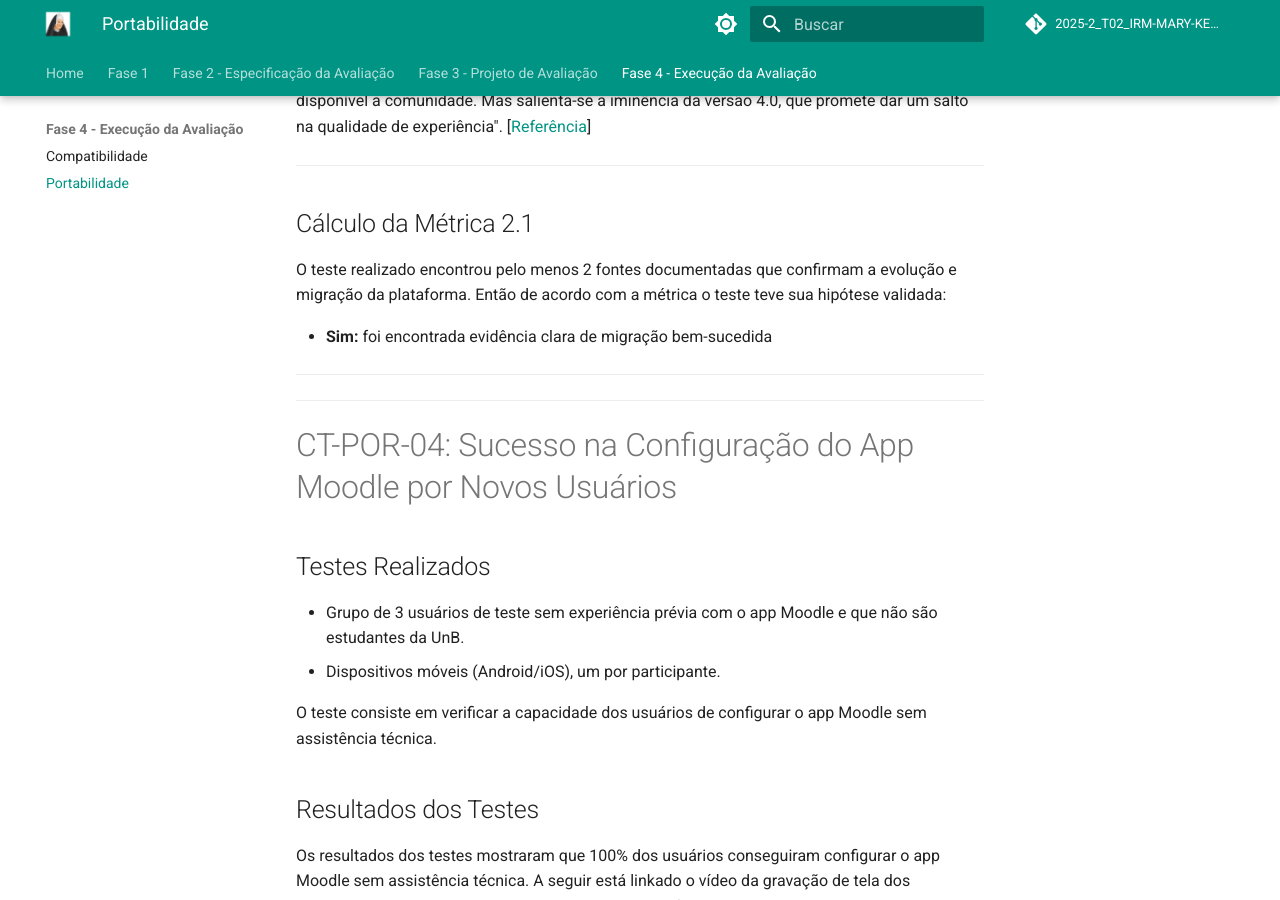
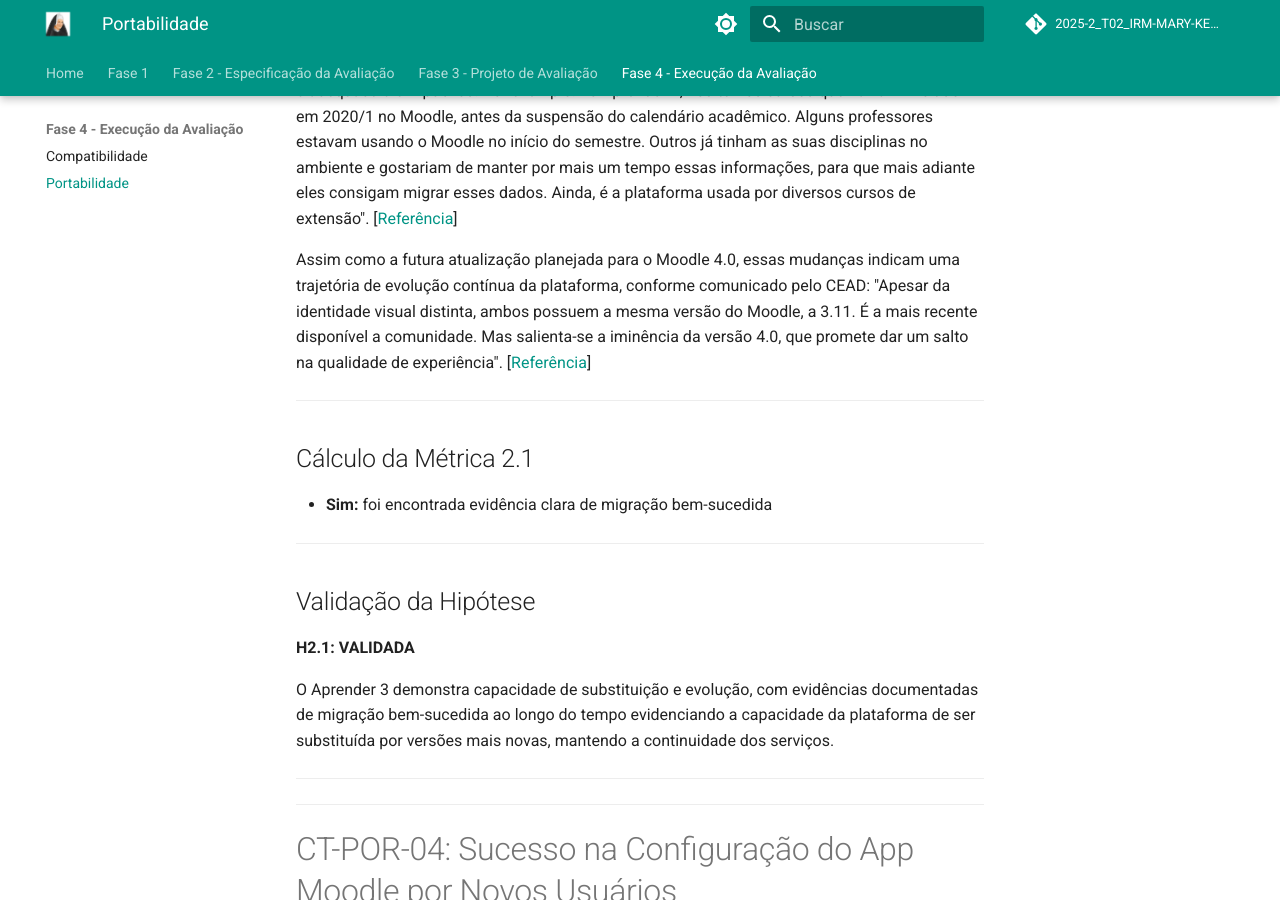
Before and after one commit to FCTE-Qualidade-de-Software-1/2025-2_T02_IRM-MARY-KELLER, an MkDocs documentation site: the page built from docs/fase_4/portabilidade.md, in a window 1280 px wide and 900 px high, scrolled down 7933 px. Built offline with MkDocs 1.6.1 and Material for MkDocs 9.7.7, drawn with Linux system fonts in a browser that asks for light colours; comment, search, counter and statistics services are not loaded; some of the changed text lies outside the part shown.

Commit message:
fix: ajustes das hipótesses h1.2 e h2.1

```diff
--- a/docs/fase_2/portabilidade.md
+++ b/docs/fase_2/portabilidade.md
@@ -24,7 +24,7 @@
 **Questão 2: (Substituibilidade)**
 > A arquitetura do Aprender 3 facilita a evolução do sistema, como a migração de dados de versões anteriores e a atualização de seus componentes?
 
-* **Hipótese 2.1 (H2.1):** A migração bem-sucedida do Aprender 2 para o Aprender 3 evidencia a capacidade da plataforma de ser substituída por versões mais novas, mantendo a continuidade dos serviços.
+* **Hipótese 2.1 (H2.1):** A migração bem-sucedida do Aprender para o Aprender 3 evidencia a capacidade da plataforma de ser substituída por versões mais novas, mantendo a continuidade dos serviços.
 <!-- * **Hipótese 2.2 (H2.2):** A natureza modular do Moodle permite a atualização e substituição de componentes (plugins e temas), garantindo sua evolução tecnológica e funcional. -->
 
 **Questão 3: (Instalabilidade)**
--- a/docs/fase_3/portabilidade.md
+++ b/docs/fase_3/portabilidade.md
@@ -143,7 +143,7 @@
 
 ---
 
-## CT-POR-03: Verificação de Histórico de Migração (Aprender 2 → Aprender 3)
+## CT-POR-03: Verificação de Histórico de Migração (Aprender → Aprender 3)
 
 - **Questão GQM:** Q2 (Substituibilidade)
 - **Métrica Associada:** Métrica 2.1 – Verificação de Histórico de Migração
--- a/docs/fase_4/portabilidade.md
+++ b/docs/fase_4/portabilidade.md
@@ -184,6 +184,14 @@
 | < 60%              | Insatisfatório |
 
 Classificação Obtida: **Excelente**
+
+---
+
+## Validação da Hipótese
+
+**H1.2: VALIDADA**
+
+O acesso via aplicativo oficial do Moodle é uma alternativa viável e funcional ao navegador, ampliando a portabilidade para o ecossistema móvel.
 
 ---
 
@@ -246,10 +254,15 @@
 
 ## Cálculo da Métrica 2.1
 
-O teste realizado encontrou pelo menos 2 fontes documentadas que confirmam a evolução e migração da plataforma. Então de acordo com a métrica o teste teve sua hipótese validada:
-
 - **Sim:** foi encontrada evidência clara de migração bem-sucedida
 
+---
+
+## Validação da Hipótese
+
+**H2.1: VALIDADA**
+
+O Aprender 3 demonstra capacidade de substituição e evolução, com evidências documentadas de migração bem-sucedida ao longo do tempo evidenciando a capacidade da plataforma de ser substituída por versões mais novas, mantendo a continuidade dos serviços.
 
 ---
 
```
Also changed, not shown: other parts of docs/fase_4/portabilidade.md (+2 -2 lines).
